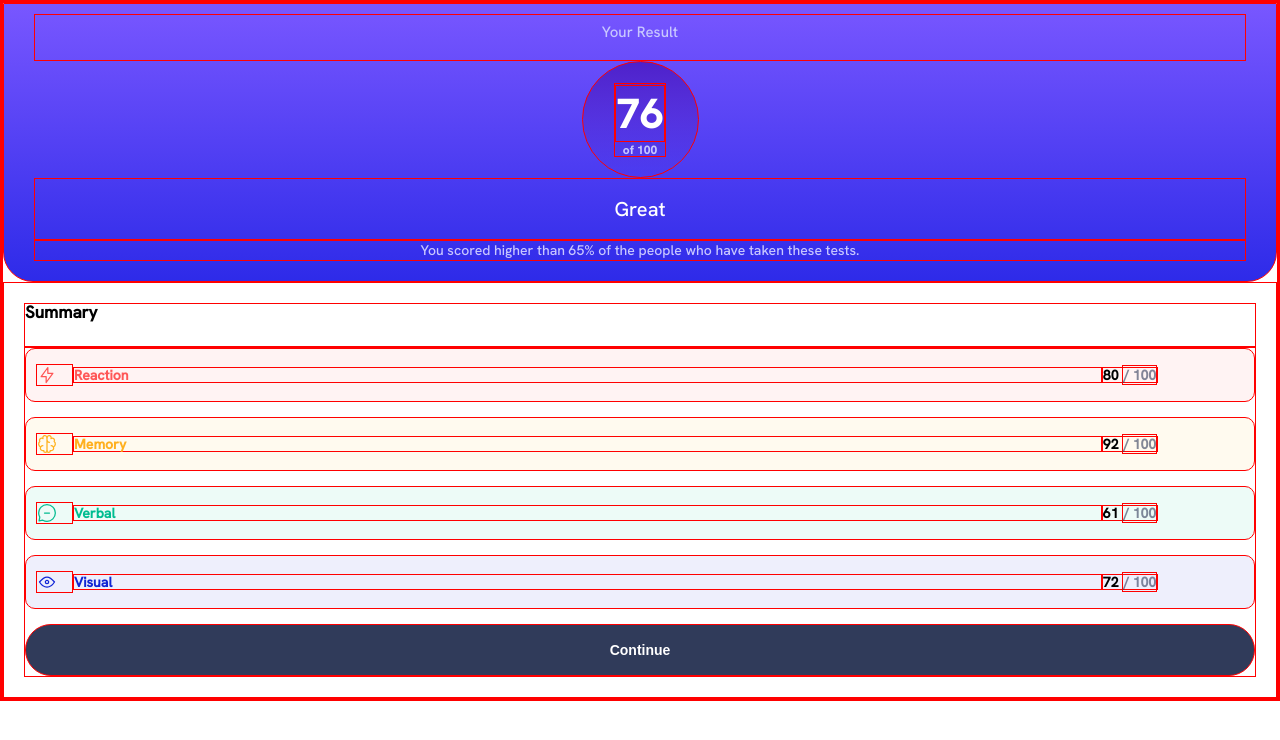
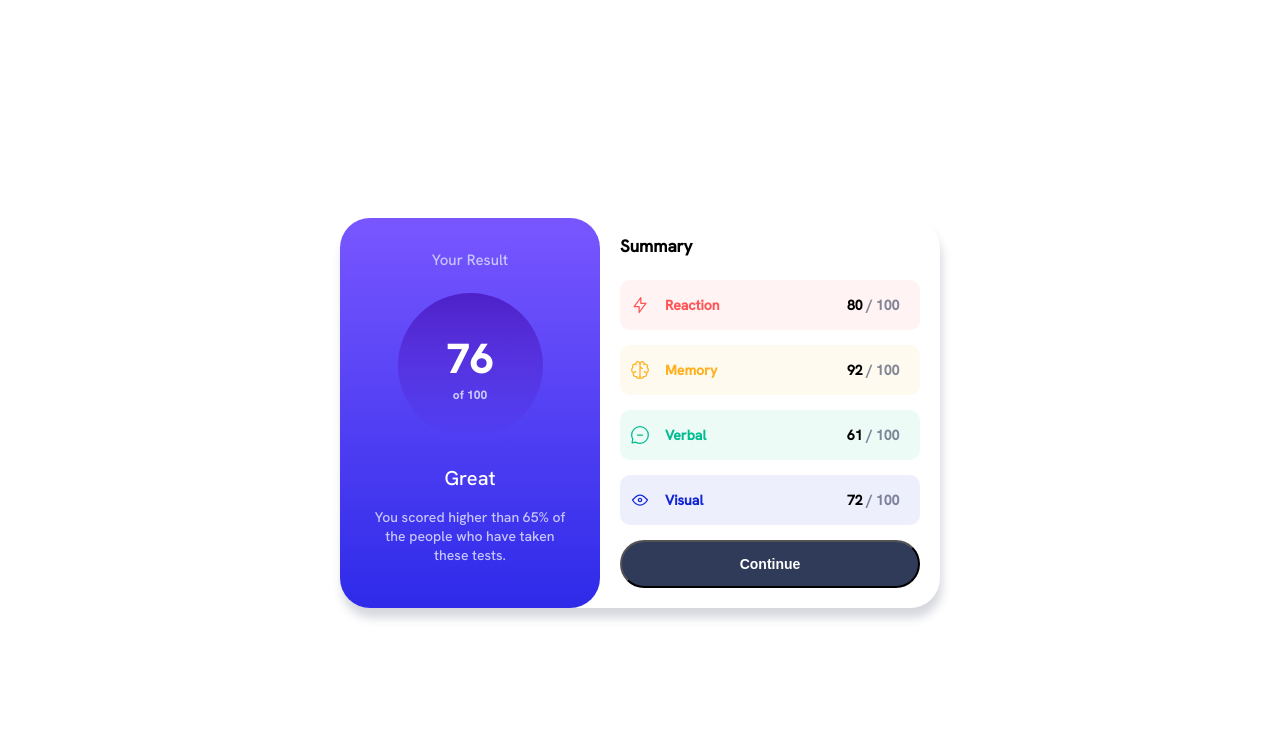
Before and after one commit to SteveNoyes/result-summary-component, a plain HTML site: page index.html in a window 1280 px wide. Drawn offline with Linux system fonts and the light colour scheme.

Commit message:
desktop styles

```diff
--- a/assets/css/style.css
+++ b/assets/css/style.css
@@ -160,14 +160,82 @@ button {
   font-weight: 700;
 }
 
+.line-break-display {
+  display: block;
+}
+
+.desktop-line-break-display {
+  display: none;
+}
+
 @media screen and (min-width: 642px) {
   .width-set {
     width: 85%;
   }
+  .line-break-display {
+    display: none;
+  }
+  .desktop-line-break-display {
+    display: block;
+  }
 }
 
 @media screen and (min-width: 952px) {
-  * {
-    border: 1px solid red!important;
+  .wrapper {
+    display: flex;
+    width: 600px;
+    margin: 20% auto 0;
+    border-radius: 30px;
+    box-shadow: 2px 10px 10px hsla(224, 30%, 27%, 0.2);
+  }
+
+  .top {
+    width: 40%;
+    border-radius: 30px;
+  }
+
+  .your-results {
+    padding: 25px 0 25px 0;
+  }
+
+  .circle {
+    height: 145px;
+    width: 145px;
+    margin: 0 auto;
+    border-radius: 50%;
+    background: linear-gradient(var(--violet-blue), var(--persian-blue));
+    color: var(--lite-lavender);
+    font-size: 12px;
+    display: flex;
+    align-items:center;
+    justify-content:center;
+  }
+
+  .score-valuation {
+    padding: 30px 0 20px;
+  }
+
+  .bottom {
+    width: 60%;
+  }
+
+  .width-set {
+    width: 65%;
+  }
+
+  button {
+    padding: 14px 0;
   }
 }
+
+@media screen and (min-width: 1180px) {
+  .wrapper {
+    margin: 17% auto 0;
+  }
+}
+
+@media screen and (min-width: 1400px) {
+  .wrapper {
+    margin: 14% auto 0;
+  }
+}
--- a/index.html
+++ b/index.html
@@ -11,14 +11,16 @@
 </head>
 <body>
   <div class="wrapper">
+
     <div class="top">
       <h2 class="your-results">Your Result</h2>
       <div class="circle">
         <h1><span>76</span> <br>of 100</h1>
       </div>
       <h2 class="score-valuation">Great</h2>
-      <p>You scored higher than 65% of the people who have taken these tests.</p>
+      <p>You scored higher than 65% of <br class="desktop-line-break-display">the <br class="line-break-display">people who have taken <br class="desktop-line-break-display">these tests.</p>
     </div>
+
     <div class="bottom">
       <h2>Summary</h2>
       <div class="criteria">
@@ -45,6 +47,7 @@
         <button>Continue</button>
       </div>
     </div>
+
   </div>
 </body>
 </html>
```
